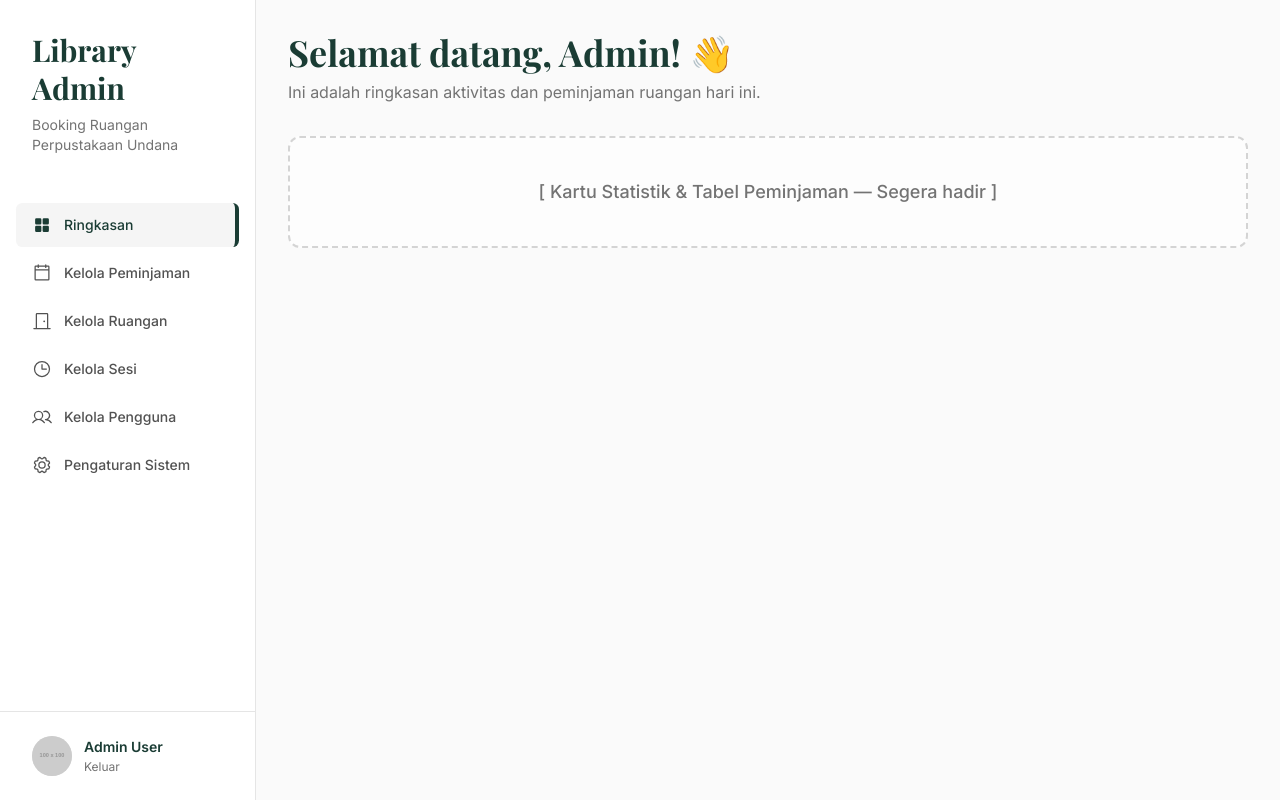
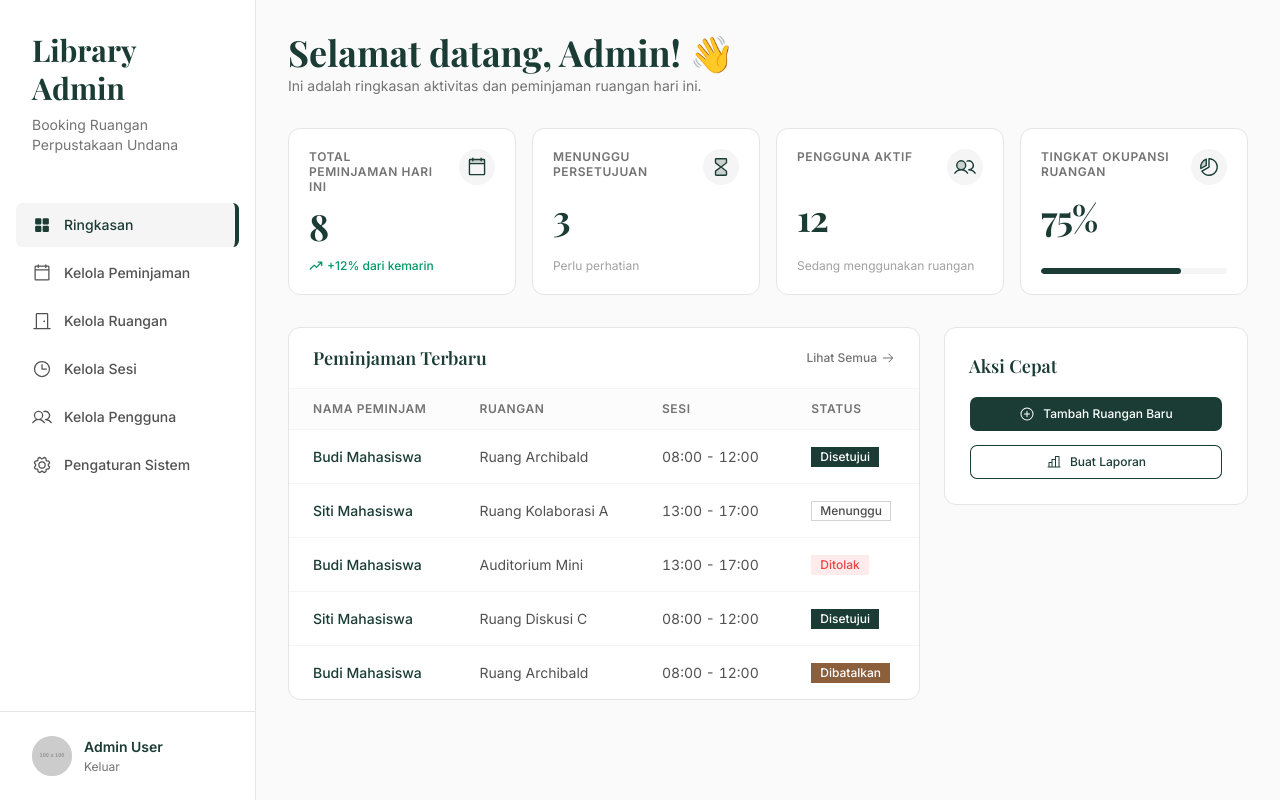
Before and after one commit to legacyditt/booking-room-perpusUndana, a Next.js app in the folder frontend/: page /admin/overview in a window 1280 px wide. Built offline with nearby package versions, Linux system fonts and the light colour scheme; a web font is replaced by a local one.

Commit message:
feat: assemble admin overview page with all components

```diff
--- a/frontend/src/app/admin/overview/page.tsx
+++ b/frontend/src/app/admin/overview/page.tsx
@@ -1,19 +1,40 @@
+import { StatCard } from "@/features/admin/components/StatCard";
+import { RecentBookingsTable } from "@/features/admin/components/RecentBookingsTable";
+import { QuickActions } from "@/features/admin/components/QuickActions";
+import { mockAdminStats, mockRecentBookings } from "@/data/mock";
+
+// ── Halaman Overview Admin ────────────────────────────────────────────────────
 export default function AdminOverviewPage() {
   return (
-    <div className="p-8">
-      {/* Header Halaman */}
-      <h1 className="text-4xl font-serif font-bold text-primary mb-2">
-        Selamat datang, Admin! 👋
-      </h1>
-      <p className="text-neutral-500 mb-8">
-        Ini adalah ringkasan aktivitas dan peminjaman ruangan hari ini.
-      </p>
+    <div className="p-8 space-y-8">
+      {/* ── Header ── */}
+      <div>
+        <h1 className="text-4xl font-serif font-bold text-primary mb-1">
+          Selamat datang, Admin! 👋
+        </h1>
+        <p className="text-neutral-500 text-sm">
+          Ini adalah ringkasan aktivitas dan peminjaman ruangan hari ini.
+        </p>
+      </div>
 
-      {/* Placeholder Konten */}
-      <div className="p-10 border-2 border-dashed border-neutral-300 rounded-xl flex items-center justify-center bg-white/50">
-        <p className="text-neutral-500 font-medium text-lg">
-          [ Kartu Statistik & Tabel Peminjaman — Segera hadir ]
-        </p>
+      {/* ── Kartu Statistik ── */}
+      <div className="grid grid-cols-2 lg:grid-cols-4 gap-4">
+        {mockAdminStats.map((stat) => (
+          <StatCard key={stat.id} stat={stat} />
+        ))}
+      </div>
+
+      {/* ── Baris Bawah: Tabel + Quick Actions (berdampingan) ── */}
+      <div className="grid grid-cols-1 lg:grid-cols-3 gap-6">
+        {/* Tabel mengambil 2 kolom dari 3 */}
+        <div className="lg:col-span-2">
+          <RecentBookingsTable bookings={mockRecentBookings} />
+        </div>
+
+        {/* Quick Actions mengambil 1 kolom dari 3 */}
+        <div className="lg:col-span-1">
+          <QuickActions />
+        </div>
       </div>
     </div>
   );
```
